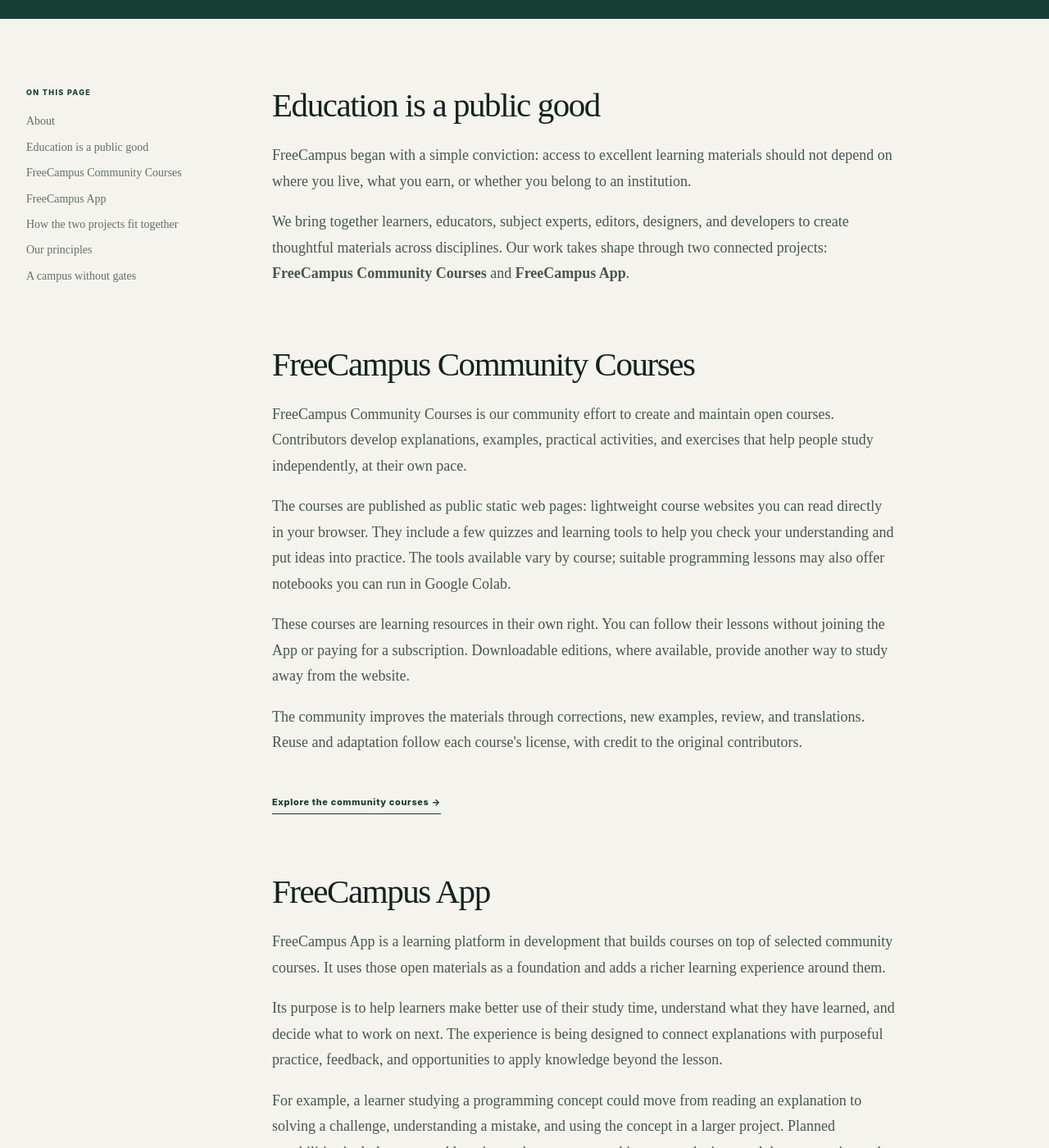
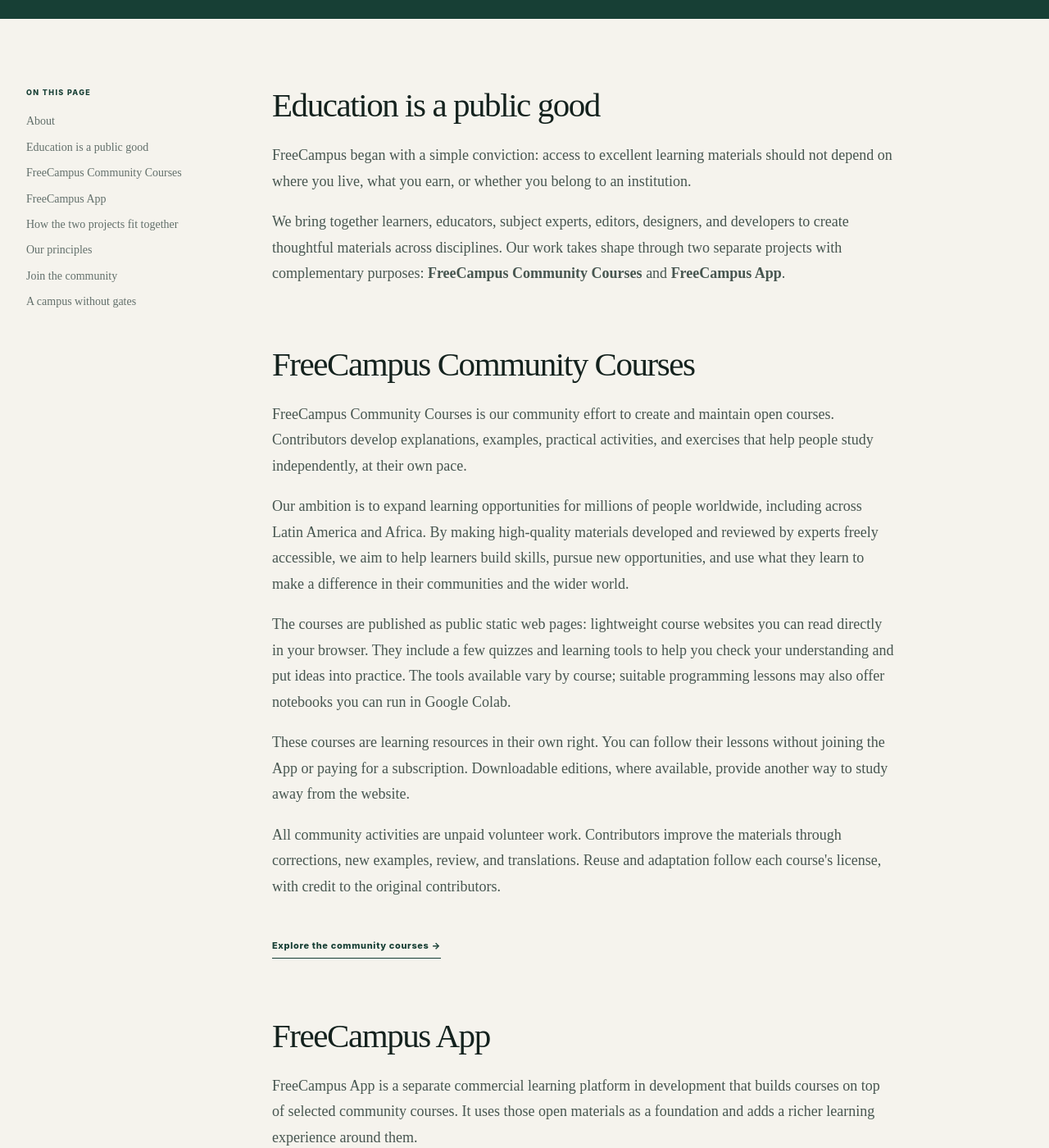
Before and after one commit to freecampus/freecampus.github.io, an MkDocs documentation site: the page built from docs/about.md, in a window 1280 px wide and 1400 px high, scrolled down 450 px. Shown: the whole window at 82% size. Built offline with MkDocs 1.6.1, drawn with Linux system fonts in a browser that asks for light colours; some of the changed text lies outside the part shown.

Commit message:
docs: add Community Guide for contributors and App collaborations (#7)
* docs: add a role-based Community Guide and contribution expectations

* docs: shorten Community Guide to essential contributor information

* docs: clarify independent community and commercial App purposes

* docs: distinguish unpaid community volunteering from App contracts across site

* docs: highlight Community Courses social mission and global ambition

* docs: highlight Community Courses social mission and global ambition

```diff
--- a/docs/about.md
+++ b/docs/about.md
@@ -8,23 +8,25 @@
 
 FreeCampus began with a simple conviction: access to excellent learning materials should not depend on where you live, what you earn, or whether you belong to an institution.
 
-We bring together learners, educators, subject experts, editors, designers, and developers to create thoughtful materials across disciplines. Our work takes shape through two connected projects: **FreeCampus Community Courses** and **FreeCampus App**.
+We bring together learners, educators, subject experts, editors, designers, and developers to create thoughtful materials across disciplines. Our work takes shape through two separate projects with complementary purposes: **FreeCampus Community Courses** and **FreeCampus App**.
 
 ## FreeCampus Community Courses
 
 FreeCampus Community Courses is our community effort to create and maintain open courses. Contributors develop explanations, examples, practical activities, and exercises that help people study independently, at their own pace.
 
+Our ambition is to expand learning opportunities for millions of people worldwide, including across Latin America and Africa. By making high-quality materials developed and reviewed by experts freely accessible, we aim to help learners build skills, pursue new opportunities, and use what they learn to make a difference in their communities and the wider world.
+
 The courses are published as public static web pages: lightweight course websites you can read directly in your browser. They include a few quizzes and learning tools to help you check your understanding and put ideas into practice. The tools available vary by course; suitable programming lessons may also offer notebooks you can run in Google Colab.
 
 These courses are learning resources in their own right. You can follow their lessons without joining the App or paying for a subscription. Downloadable editions, where available, provide another way to study away from the website.
 
-The community improves the materials through corrections, new examples, review, and translations. Reuse and adaptation follow each course's license, with credit to the original contributors.
+All community activities are unpaid volunteer work. Contributors improve the materials through corrections, new examples, review, and translations. Reuse and adaptation follow each course's license, with credit to the original contributors.
 
 [Explore the community courses →](subjects/index.md){ .inline-action }
 
 ## FreeCampus App
 
-FreeCampus App is a learning platform in development that builds courses on top of selected community courses. It uses those open materials as a foundation and adds a richer learning experience around them.
+FreeCampus App is a separate commercial learning platform in development that builds courses on top of selected community courses. It uses those open materials as a foundation and adds a richer learning experience around them.
 
 Its purpose is to help learners make better use of their study time, understand what they have learned, and decide what to work on next. The experience is being designed to connect explanations with purposeful practice, feedback, and opportunities to apply knowledge beyond the lesson.
 
@@ -39,9 +41,9 @@
 - **For independent study:** Community Courses provides public lessons, exercises, and lightweight learning tools directly on the web.
 - **For more guided learning:** The App is being developed to bring selected materials together with structured practice, feedback, and progress tracking.
 - **For open access:** Community materials remain freely available on their public course websites, independently of App accounts, subscriptions, or participation.
-- **For sustainability:** The App may offer paid platform services and support. Those services would fund the learning experience and infrastructure while the community materials remain open.
+- **For sustainability:** The App model includes a free tier and paid tiers. The App team manages its income for App operations and development; community participation does not provide a share of that revenue.
 
-Not every community course will necessarily have an App version. Any course adapted for the App must have a license that permits the intended use, and its contributors and original sources must be credited. You can use the community courses whether or not you choose to use the App.
+The App team may separately contract authors, translators, managers, and other supporters for specific paid tasks. These contracts belong to the App project and are distinct from unpaid community activities. Community participation does not grant decision-making authority in the App or guarantee that a course will have an App version. Any course adapted for the App must have a license that permits the intended use, and its contributors and original sources must be credited. You can use the community courses whether or not you choose to use the App.
 
 ## Our principles
 
@@ -52,6 +54,10 @@
   <div><span>04</span><h3>Always improving</h3><p>An open course is never finished. It evolves as knowledge and its community grow.</p></div>
 </div>
 
+## Join the community
+
+Our [Community Guide](community-guide.md) explains how authors, translators, reviewers, learners, developers, and community helpers can participate, what to expect, and how licensing and App collaborations work.
+
 ## A campus without gates
 
 Educators and practitioners can help shape our courses through the [Instructor Network](instructors.md), contributing lessons, practical activities, and thoughtful review.
--- a/mkdocs.yml
+++ b/mkdocs.yml
@@ -16,7 +16,9 @@
   - Subjects: subjects/index.md
   - Instructors: instructors.md
   - About: about.md
-  - Contribute: contribute.md
+  - Contribute:
+      - Get started: contribute.md
+      - Community Guide: community-guide.md
 
 extra_css:
   - assets/stylesheets/main.css
--- a/theme/main.html
+++ b/theme/main.html
@@ -95,6 +95,7 @@
           <a href="{{ 'about/' | url }}">About us</a>
           <a href="{{ 'instructors/' | url }}">Instructor Network</a>
           <a href="{{ 'contribute/' | url }}">Contribute</a>
+          <a href="{{ 'community-guide/' | url }}">Community Guide</a>
           <a href="{{ config.extra.social.github }}">GitHub <span aria-hidden="true">↗</span></a>
         </div>
       </div>
```
Also changed, not shown: docs/community-guide.md (added, +105 -0 lines), docs/contribute.md (+6 -0 lines), docs/index.md (+1 -1 lines), docs/instructors.md (+3 -1 lines), 1 other file.
